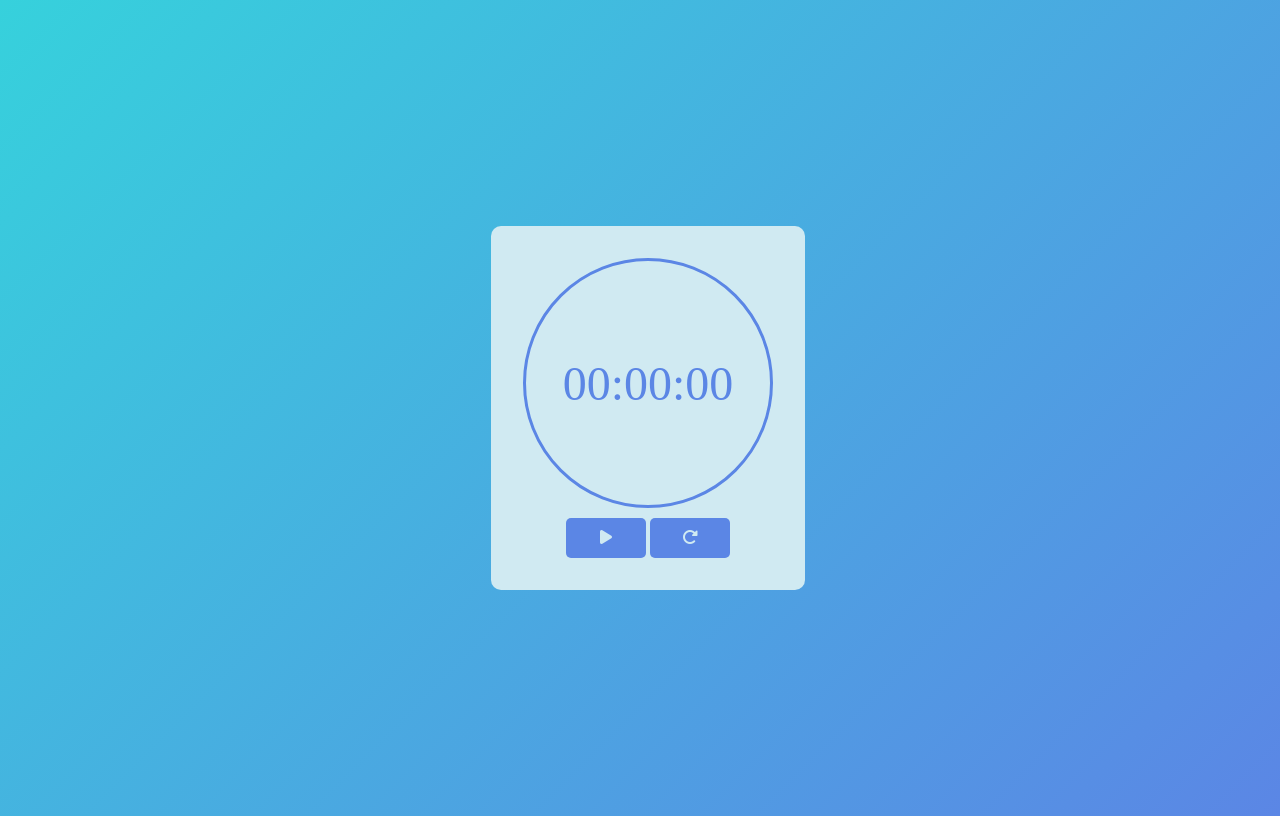
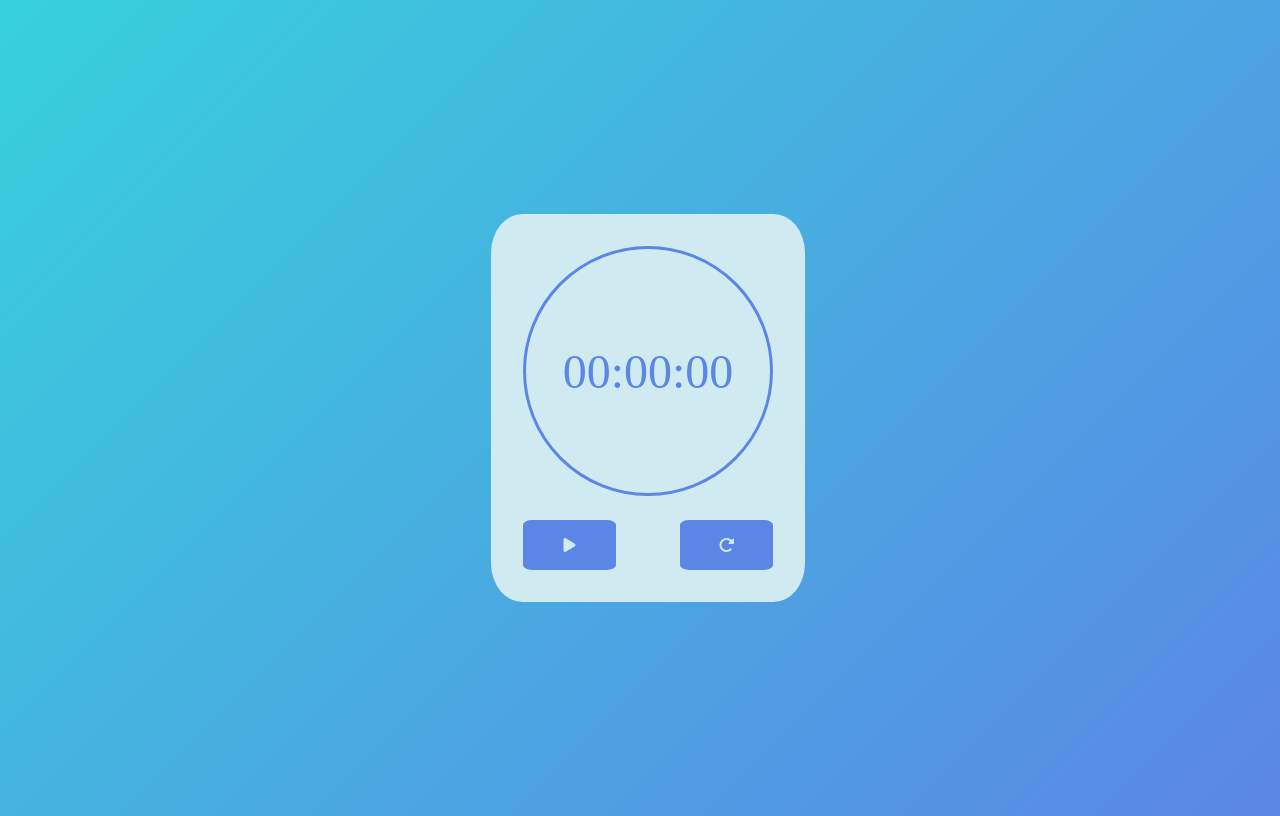
Before and after one commit to f3pe/cronometro-web-simples, a plain HTML site: page src/index.html in a window 1280 px wide. Drawn offline with Linux system fonts and the light colour scheme.

Commit message:
concertando design

```diff
--- a/src/css/styles.css
+++ b/src/css/styles.css
@@ -18,7 +18,7 @@ body {
 .timer {
     background-color: #d0eaf2;
     padding: 2rem;
-    border-radius: 10px;
+    border-radius: 10%;
 }
 
 #clock {
@@ -32,21 +32,21 @@ body {
     border: 3px solid #5B86E5;
     border-radius: 100%;
     color: #5B86E5;
+    margin-bottom: 0.5em;
 }
 
 .options {
     display: flex;
-    align-items: center;
-    justify-content: center;
+    gap: 4rem;
 }
 
 .options button{
+    display: flex;
     justify-content: center;
     align-items: center;
-    width: 80px;
-    height: 40px;
+    width: 100%;
+    height: 50px;
     background-color: #5B86E5;
     color : #d0eaf2;
-    border-radius: 5px;
-    margin-top: 10px;
+    border-radius: 10%;
 }
--- a/src/index.html
+++ b/src/index.html
@@ -14,10 +14,8 @@
                 00:00:00
             </div>
             <div class="options">
-                <div class="button">
                     <button id="Start" action="start"><i class="fa-solid fa-play"></i></button>
                     <button id="Reset"><i class="fa-solid fa-rotate-right"></i></button>
-                </div>
             </div>
         </div>
 </body>
```
